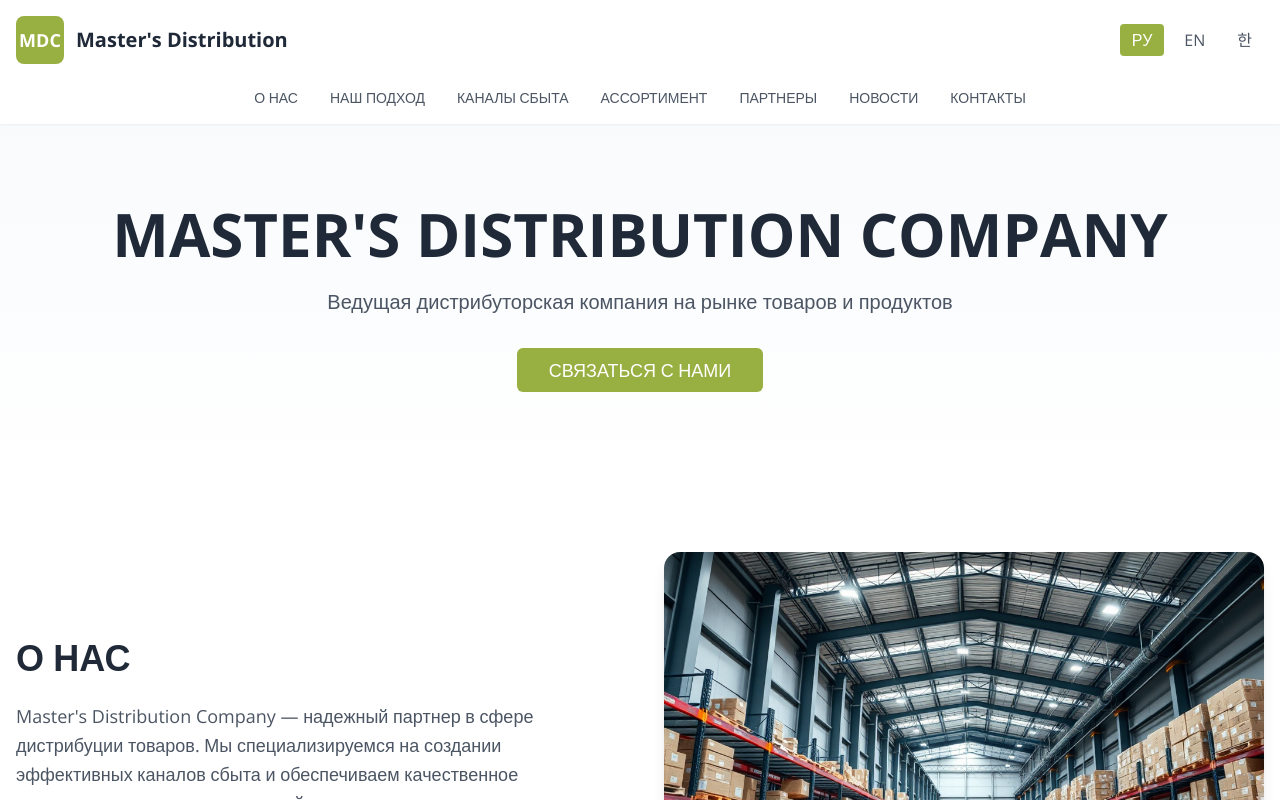
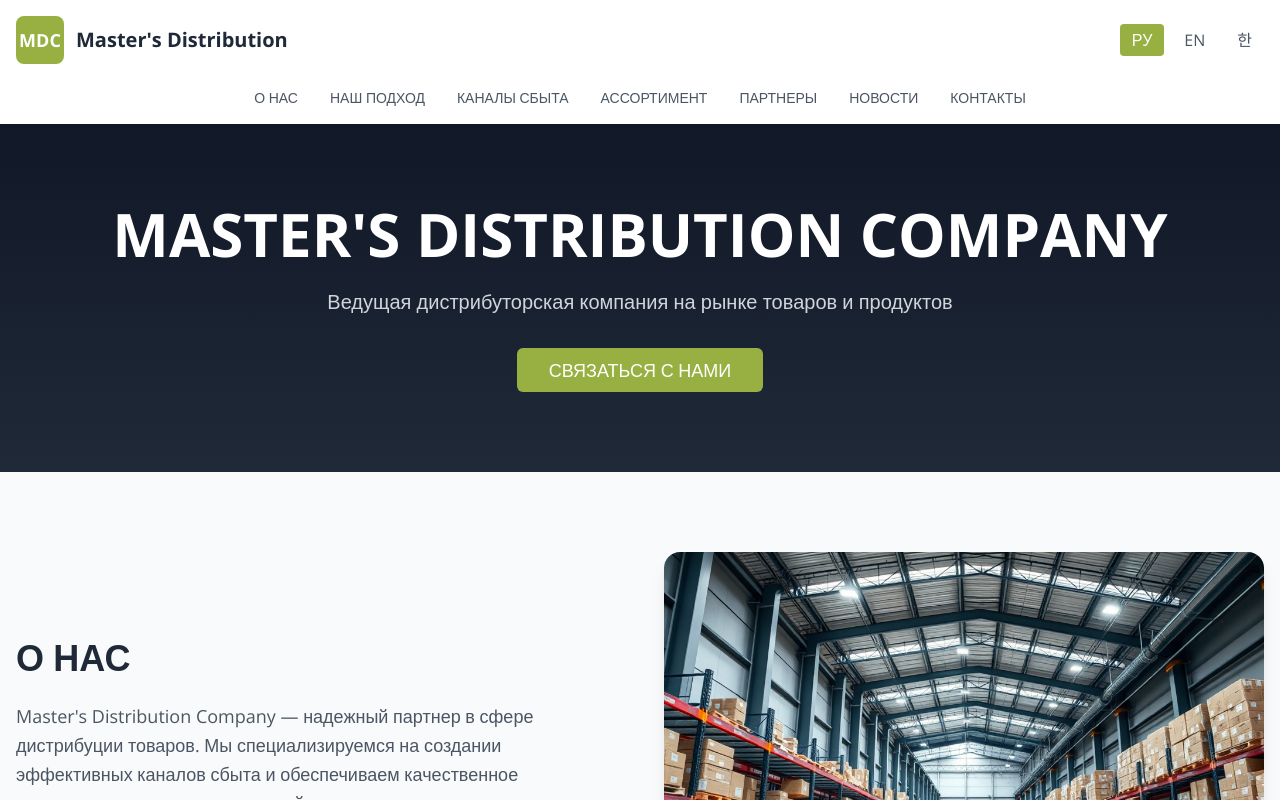
Before and after one commit to pr-poehali-dev/landing-page-creation-8, a React (Vite) app: page / in a window 1280 px wide. Shown: the top 800 px of the page. Built offline with nearby package versions, Linux system fonts and the light colour scheme.

Commit message:
Добавить фоновую подсветку элементов

```diff
--- a/src/pages/Index.tsx
+++ b/src/pages/Index.tsx
@@ -177,7 +177,7 @@ const Index = () => {
   const t = translations[language as keyof typeof translations];
 
   return (
-    <div className="min-h-screen bg-white">
+    <div className="min-h-screen bg-gray-50">
       {/* Header */}
       <header className="bg-white shadow-sm sticky top-0 z-50">
         <div className="container mx-auto px-4 py-4">
@@ -224,12 +224,12 @@ const Index = () => {
       </header>
 
       {/* Hero Section */}
-      <section className="bg-gradient-to-b from-brand-light to-white py-20">
+      <section className="bg-gradient-to-b from-gray-900 to-gray-800 py-20">
         <div className="container mx-auto px-4 text-center">
-          <h1 className="text-5xl md:text-6xl font-bold text-brand-gray mb-6">
+          <h1 className="text-5xl md:text-6xl font-bold text-white mb-6">
             {t.hero.title}
           </h1>
-          <p className="text-xl text-gray-600 mb-8 max-w-3xl mx-auto">
+          <p className="text-xl text-gray-300 mb-8 max-w-3xl mx-auto">
             {t.hero.subtitle}
           </p>
           <Button size="lg" className="bg-primary hover:bg-brand-dark-green text-white px-8 py-3 text-lg">
@@ -260,7 +260,7 @@ const Index = () => {
       </section>
 
       {/* Approach Section */}
-      <section id="approach" className="py-20 bg-brand-light">
+      <section id="approach" className="py-20 bg-gray-100">
         <div className="container mx-auto px-4">
           <h2 className="text-4xl font-bold text-brand-gray text-center mb-12">{t.approach.title}</h2>
           <div className="grid md:grid-cols-2 lg:grid-cols-4 gap-8">
@@ -301,7 +301,7 @@ const Index = () => {
       </section>
 
       {/* Assortment Section */}
-      <section id="assortment" className="py-20 bg-brand-light">
+      <section id="assortment" className="py-20 bg-gray-100">
         <div className="container mx-auto px-4">
           <div className="grid md:grid-cols-2 gap-12 items-center">
             <div>
@@ -332,7 +332,7 @@ const Index = () => {
       </section>
 
       {/* News Section */}
-      <section id="news" className="py-20 bg-brand-light">
+      <section id="news" className="py-20 bg-gray-100">
         <div className="container mx-auto px-4">
           <h2 className="text-4xl font-bold text-brand-gray text-center mb-12">{t.news.title}</h2>
           <div className="grid md:grid-cols-3 gap-8">
```
